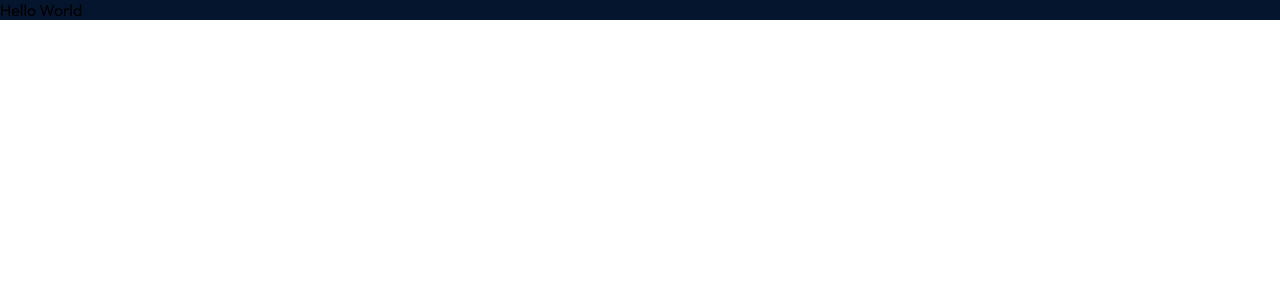
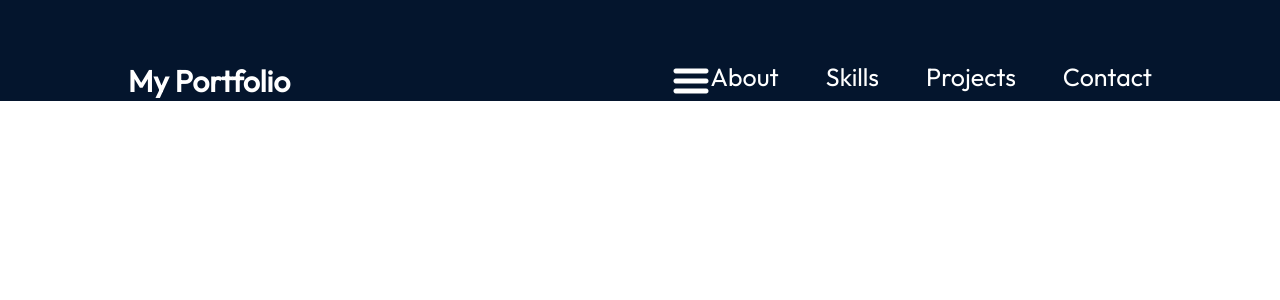
Before and after one commit to Y1va/React-Portfolio, a React (Vite) app in the folder react-portfolio/: page / in a window 1280 px wide. Shown: the top 300 px of the page. Built offline with nearby package versions, Linux system fonts and the light colour scheme.

Commit message:
wrote some code for navbarjsx and navbar css

```diff
--- a/react-portfolio/src/App.jsx
+++ b/react-portfolio/src/App.jsx
@@ -1,7 +1,10 @@
 import styles from './App.module.css';
+import { Navbar } from './components/Navbar/Navbar';
 
 function App() {
-  return <div className={styles.App}>Hello World</div>;
+  return <div className={styles.App}>
+    <Navbar />
+  </div>;
 }
 
 export default App;
--- /dev/null
+++ b/react-portfolio/src/components/Navbar/Navbar.jsx
@@ -0,0 +1,35 @@
+import React, { useState } from 'react';
+
+import styles from './Navbar.module.css';
+import { getImageUrl } from '../../utils';
+
+export const Navbar = () => {
+  return (
+    <nav className={styles.navbar}>
+      <a className={styles.title} href="/">
+        My Portfolio
+      </a>
+      <div className={styles.menu}>
+        <img
+          className={styles.menuBtn}
+          src={getImageUrl('nav/menuIcon.png')}
+          alt="menu-button"
+        />
+        <ul className={styles.menuItems}>
+          <li>
+            <a href="#about">About</a>
+          </li>
+          <li>
+            <a href="#skills">Skills</a>
+          </li>
+          <li>
+            <a href="#projects">Projects</a>
+          </li>
+          <li>
+            <a href="#contact">Contact</a>
+          </li>
+        </ul>
+      </div>
+    </nav>
+  );
+};
--- /dev/null
+++ b/react-portfolio/src/components/Navbar/Navbar.module.css
@@ -0,0 +1,34 @@
+@import '../../vars.css';
+
+.navbar {
+  position: relative;
+  display: flex;
+  align-items: center;
+  justify-content: space-between;
+  padding-top: 61px;
+  z-index: 2;
+  margin: 0 10%;
+}
+
+.title {
+  font-size: 30px;
+  font-weight: 600;
+  text-decoration: none;
+  color: var(--color-text);
+}
+
+.menu {
+  display: flex;
+}
+
+.menuItems {
+  display: flex;
+  gap: 47px;
+  list-style: none;
+}
+
+.menuItems a {
+  font-size: 25px;
+  color: var(--color-text);
+  text-decoration: none;
+}
--- a/react-portfolio/src/utils.js
+++ b/react-portfolio/src/utils.js
@@ -1,3 +1,3 @@
 export const getImageUrl = (path) => {
-  return new URL(`assets/${path}`, import.meta.url).href;
+  return new URL(`/assets/${path}`, import.meta.url).href;
 };
```
